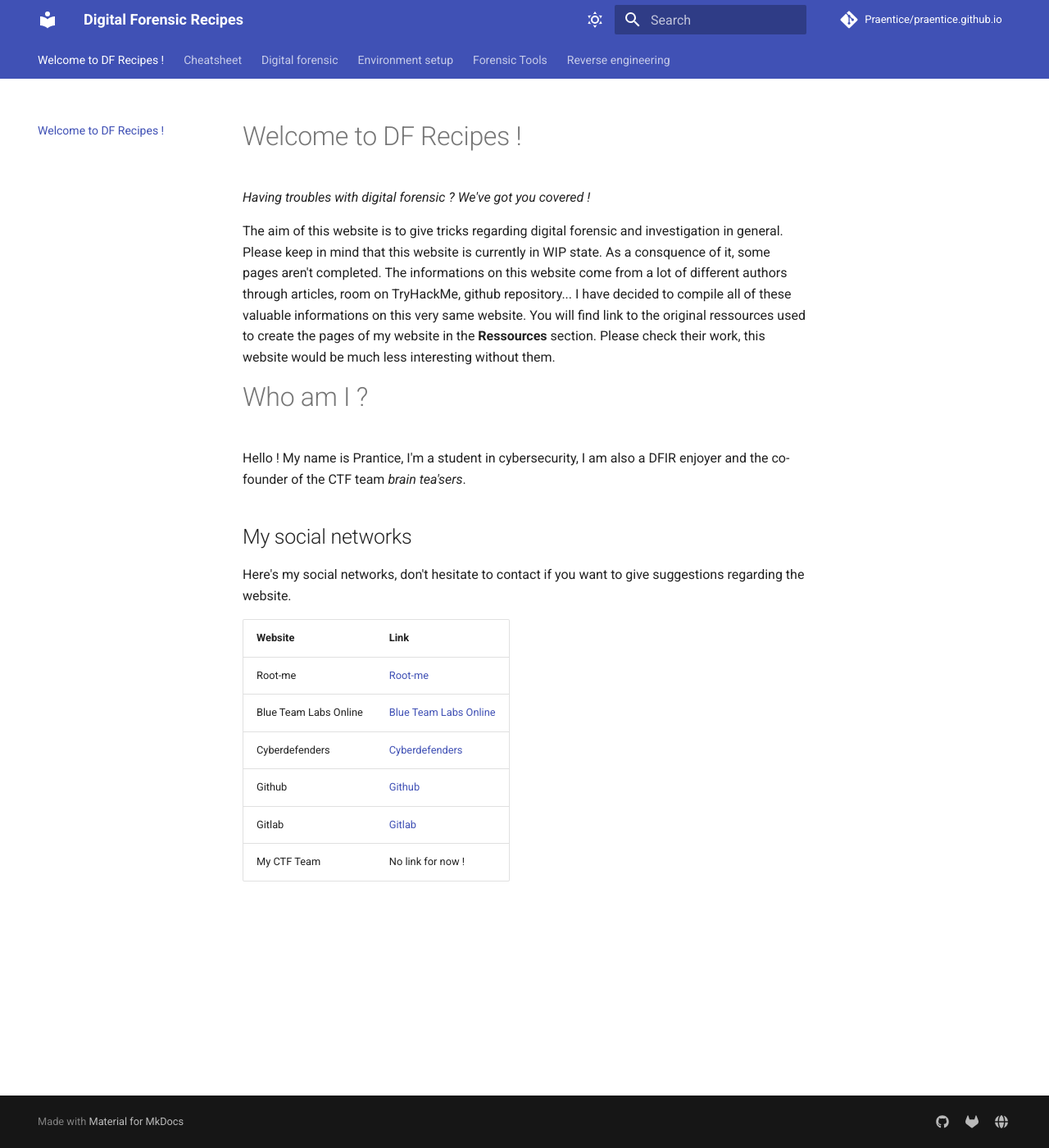
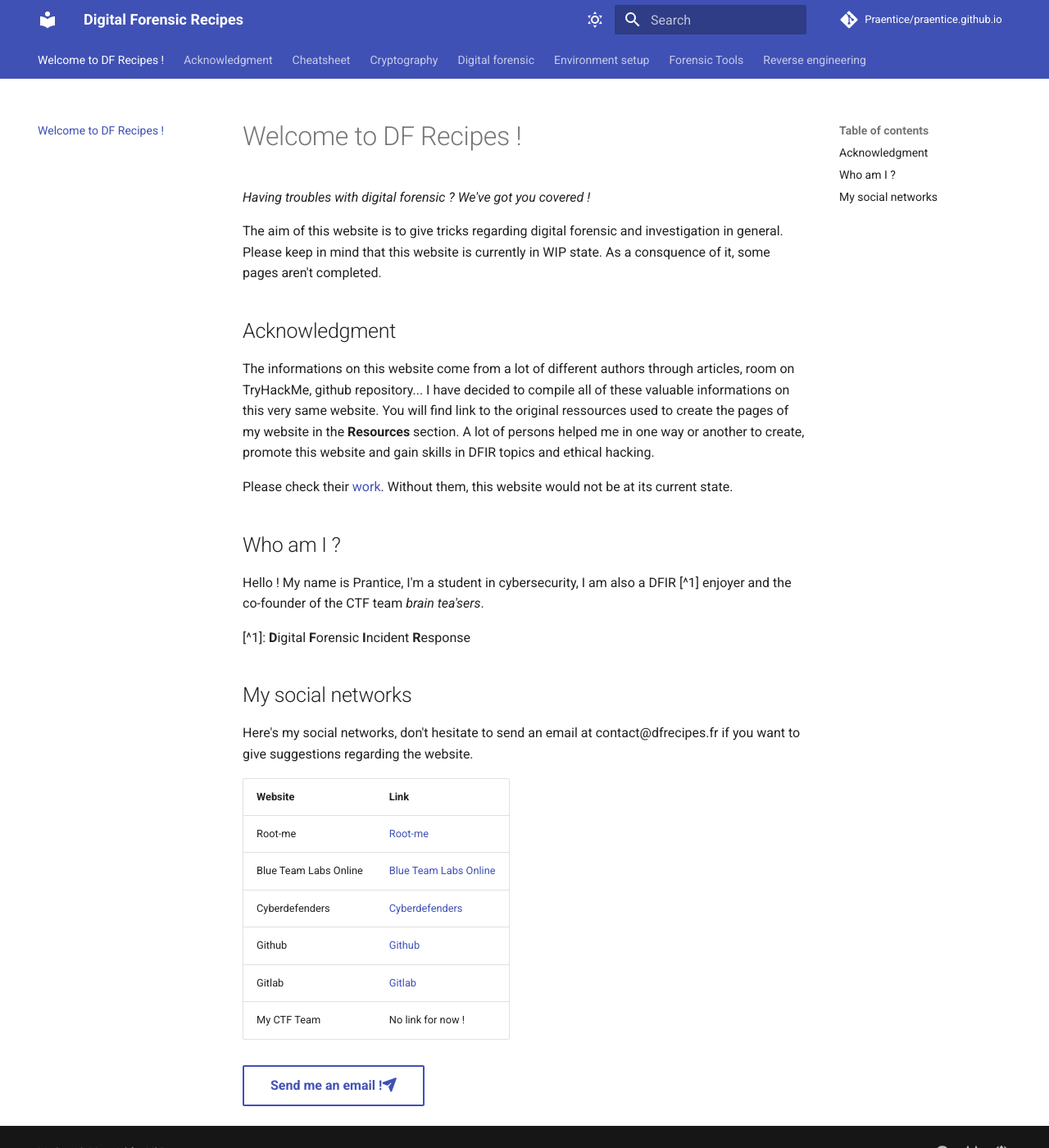
Before and after one commit to Praentice/DFRecipes, an MkDocs documentation site: the page built from docs/index.md, in a window 1280 px wide and 1400 px high. Shown: the whole window at 82% size. Built offline with MkDocs 1.6.1 and Material for MkDocs 9.7.7, drawn with Linux system fonts in a browser that asks for light colours; comment, search, counter and statistics services are not loaded.

Commit message:
Add of the page acknowledgment

```diff
--- a/docs/index.md
+++ b/docs/index.md
@@ -4,14 +4,23 @@
 
 The aim of this website is to give tricks regarding digital forensic and investigation in general.
 Please keep in mind that this website is currently in WIP state. As a consquence of it, some pages aren't completed.
-The informations on this website come from a lot of different authors through articles, room on TryHackMe, github repository... I have decided to compile all of these valuable informations on this very same website. You will find link to the original ressources used to create the pages of my website in the **Ressources** section. Please check their work, this website would be much less interesting without them.
 
-# Who am I ?
+## Acknowledgment
+The informations on this website come from a lot of different authors through articles, room on TryHackMe, github repository... I have decided to compile all of these valuable informations on this very same website. You will find link to the original ressources used to create the pages of my website in the **Resources** section. A lot of persons helped me in one way or another to create, promote this website and gain skills in DFIR topics and ethical hacking.
 
-Hello ! My name is Prantice, I'm a student in cybersecurity, I am also a DFIR enjoyer and the co-founder of the CTF team *brain tea'sers*.
+Please check their [work](Acknowledgment). Without them, this website would not be at its current state.
+
+
+
+## Who am I ?
+
+Hello ! My name is Prantice, I'm a student in cybersecurity, I am also a DFIR [^1] enjoyer and the co-founder of the CTF team *brain tea'sers*.
+
+[^1]:  **D**igital **F**orensic **I**ncident **R**esponse
+
 
 ## My social networks
-Here's my social networks, don't hesitate to contact if you want to give suggestions regarding the website.
+Here's my social networks, don't hesitate to send an email at contact@dfrecipes.fr if you want to give suggestions regarding the website.
 
 |Website|Link|
 |-|-|
@@ -21,3 +30,5 @@ Here's my social networks, don't hesitate to contact if you want to give suggest
 |Github|[Github](https://github.com/Praentice/)|
 |Gitlab|[Gitlab](https://gitlab.com/Prantice)|
 |My CTF Team|No link for now !|
+
+[Send me an email !:fontawesome-solid-paper-plane:](mailto:contact@dfrecipes.fr){ .md-button }
```
Also changed, not shown: docs/Acknowledgment.md (added, +41 -0 lines), docs/Cryptography/Cheatsheet/RSA.md (added, +35 -0 lines), docs/Cryptography/index.md (added, +7 -0 lines), docs/Digital forensic/index.md (added, +35 -0 lines), docs/Environment setup/index.md (added, +4 -0 lines), docs/Reverse engineering/index.md (added, +5 -0 lines).
